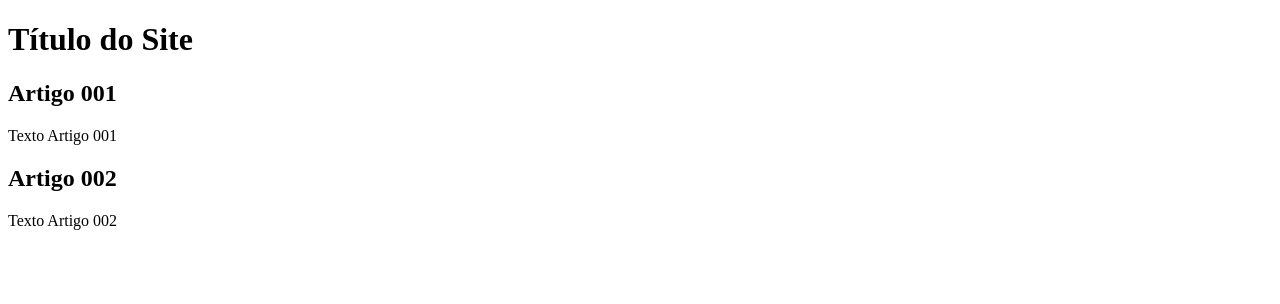
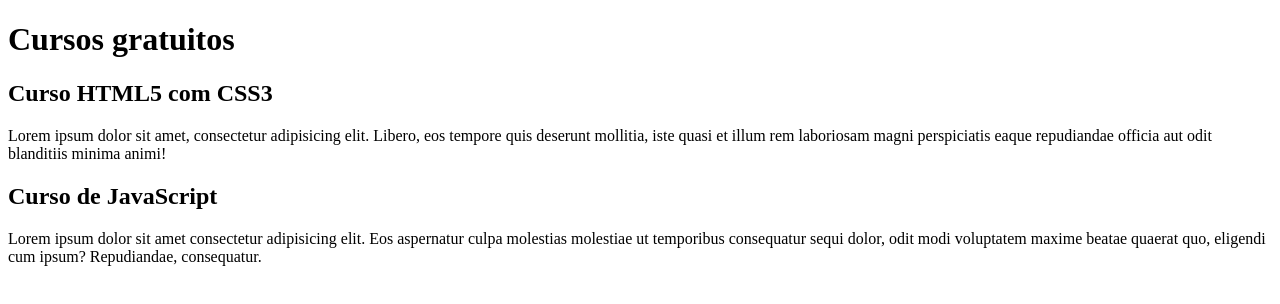
Before and after one commit to luizchimenes/projeto_site, a plain HTML site: page index.html in a window 1280 px wide. Drawn offline with Linux system fonts and the light colour scheme.

Commit message:
conteudo 1

```diff
--- a/index.html
+++ b/index.html
@@ -9,15 +9,15 @@
 <body>
     <main>
         <header>
-            <h1>Título do Site</h1>
+            <h1>Cursos gratuitos</h1>
         </header>
         <article>
-            <h2>Artigo 001</h2>
-            <p>Texto Artigo 001</p>
+            <h2>Curso HTML5 com CSS3</h2>
+            <p>Lorem ipsum dolor sit amet, consectetur adipisicing elit. Libero, eos tempore quis deserunt mollitia, iste quasi et illum rem laboriosam magni perspiciatis eaque repudiandae officia aut odit blanditiis minima animi!</p>
         </article>
         <article>
-            <h2>Artigo 002</h2>
-            <p>Texto Artigo 002</p>
+            <h2>Curso de JavaScript</h2>
+            <p>Lorem ipsum dolor sit amet consectetur adipisicing elit. Eos aspernatur culpa molestias molestiae ut temporibus consequatur sequi dolor, odit modi voluptatem maxime beatae quaerat quo, eligendi cum ipsum? Repudiandae, consequatur.</p>
         </article>
     </main>
 </body>
```
